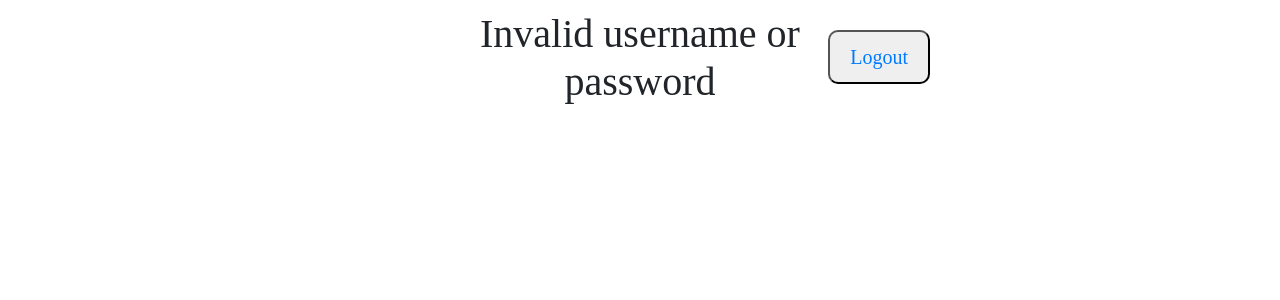
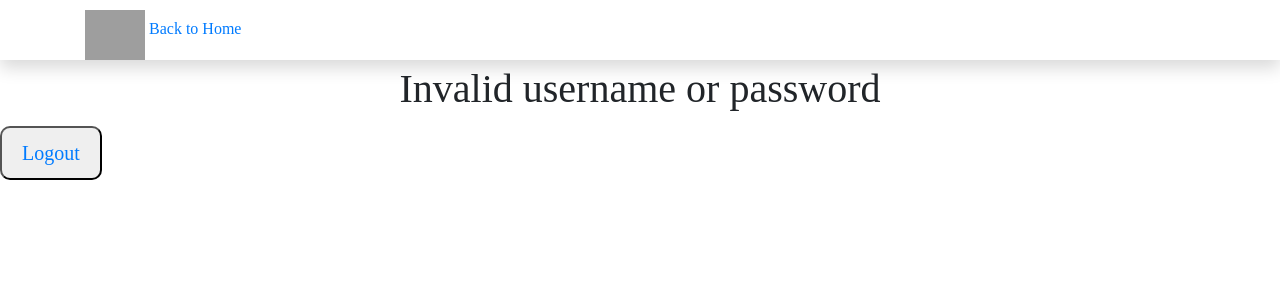
Before and after one commit to Dhanashree-02/RPBS-Theme, a PHP site: page /login_process.php in a window 1280 px wide. Shown: the top 300 px of the page. Run offline with PHP 8.4, Linux system fonts and the light colour scheme; data comes from the database, SQL or seed files in the repository; data that the repository does not hold is empty; grey boxes are pictures that could not be loaded.

Commit message:
admn pannal

```diff
--- a/admin.php
+++ b/admin.php
@@ -15,7 +15,7 @@
 
 </head>
 <body>
-    <header class="header-area header-sticky wow slideInDown shadow" data-wow-duration="0.75s" data-wow-delay="0s" style="z-index: 999;">
+   <header class="header-area header-sticky shadow" data-wow-duration="0.75s" data-wow-delay="0s" style="z-index: 999;">
     <div class="container">
         <div class="row">
             <div class="col-12">
--- a/assets/css/login_process.css
+++ b/assets/css/login_process.css
@@ -3,9 +3,8 @@ body {
 }
 
 .logout button {
-    position: absolute;
-    top: 30px;
-    right:350px;
+    position: bottom;
+
     padding: 10px 20px;
     border-color: black;
     border-radius: 10px;
--- a/login_process.php
+++ b/login_process.php
@@ -18,7 +18,21 @@
 
 </head>
 <body>
-    <div class="center">
+    <header class="header-area header-sticky shadow" data-wow-duration="0.75s" data-wow-delay="0s" style="z-index: 999;">
+    <div class="container">
+        <div class="row">
+            <div class="col-12">
+                <nav class="main-nav">
+                    <!-- ***** Logo Start ***** -->
+                    <a href="index.php" class="logo">
+                         <img src="images/RPBS.png" style="height:50px; width: 60px; margin-top: 10px;" > Back to Home
+                    </a>
+
+            </div>
+        </div>
+    </div>
+</header>
+<!-- ***** Header Area End ***** -->
 
 <?php
 
@@ -99,11 +113,13 @@ $conn->close();
 
 </div>
 
+
 <!-- logout -->
-<div class="logout">
-    <button>
-        <a href="logout.php">Logout</a></button>
-</div>
+            <div class="logout">
+                <button>
+                 <a href="logout.php">Logout</a></button>
+            </div>
+                 </nav>
 
 
 </body>
```
